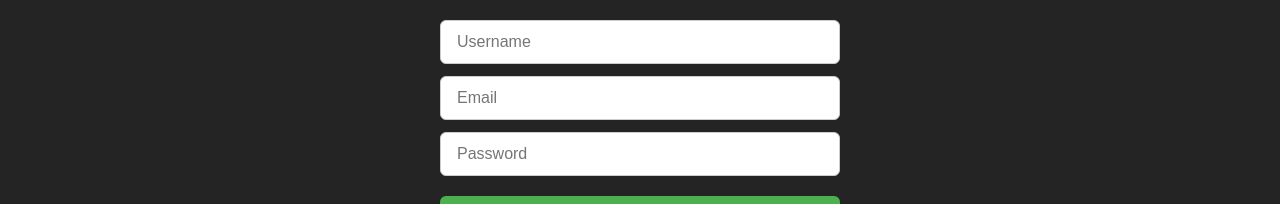
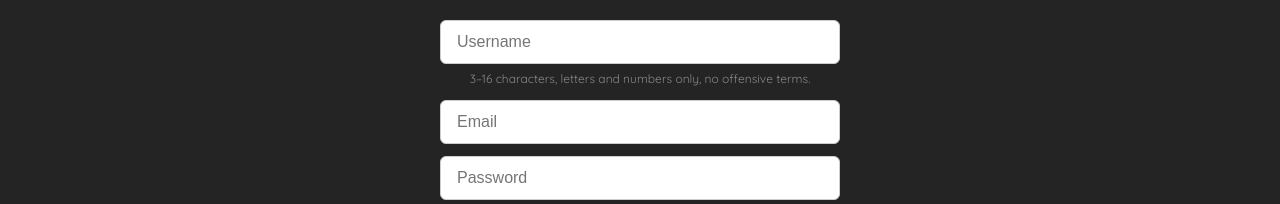
Before and after one commit to cliz1/tokenchess, a React (Vite) app: page /register in a window 1280 px wide. Shown: the part 162-366 px from the top of the page. Built offline with nearby package versions, Linux system fonts and the light colour scheme; no server answers.

Commit message:
state username requirements in sign up page

```diff
--- a/src/pages/GamePage.tsx
+++ b/src/pages/GamePage.tsx
@@ -356,6 +356,7 @@ export default function GamePage() {
       animation: { enabled: true, duration: 300 },
       orientation: playerColor ?? "white",
       highlight: { check: true, custom: getCheckHighlights(newChess) },
+      inspectable: { enabled: true },
       movable: cantMove? {color:undefined, free: false, showDests: false, dests: {}, events: {}} : {
         color: playerColor ?? newChess.turn,
         dests: calculateDests(newChess),
--- a/src/pages/RegisterPage.tsx
+++ b/src/pages/RegisterPage.tsx
@@ -25,6 +25,9 @@ export default function RegisterPage() {
     }
     else if (err.message === "USERNAME_CHARS") {
       setError("Usernames can only contain letters and numbers.");
+    }
+    else if (err.message === "USERNAME_LENGTH") {
+      setError("Usernames must be between 3 and 16 characters.");
     }
     else if (err.message === "USERNAME_PROFANITY") {
       setError("That username isn’t allowed.");
@@ -82,6 +85,9 @@ export default function RegisterPage() {
             style={inputStyle}
             required
           />
+          <div style={{ marginTop: 6, fontSize: 12, color: "#888" }}>
+            3–16 characters, letters and numbers only, no offensive terms.
+          </div>
         </div>
         <div style={{ marginTop: 12 }}>
           <input
```
Also changed, not shown: 2 other files (tests, documents, lock files or other folders).
